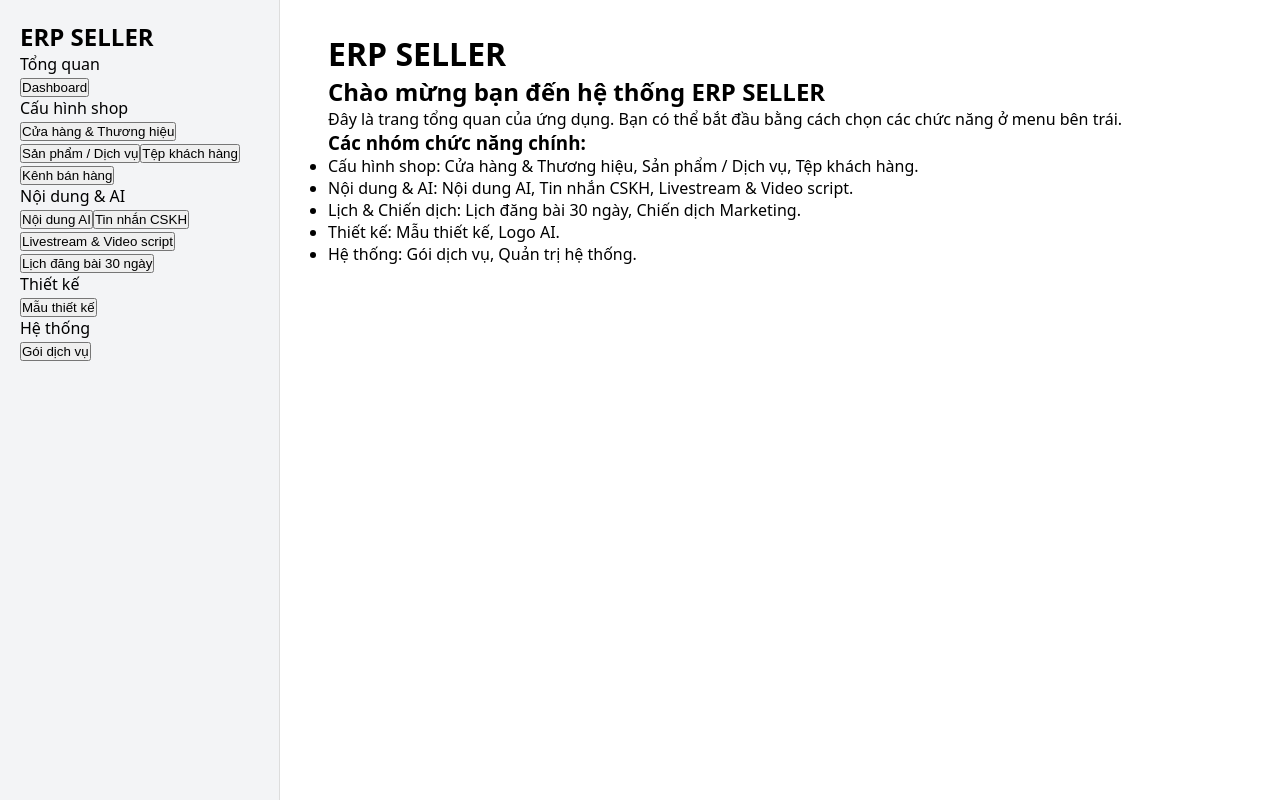
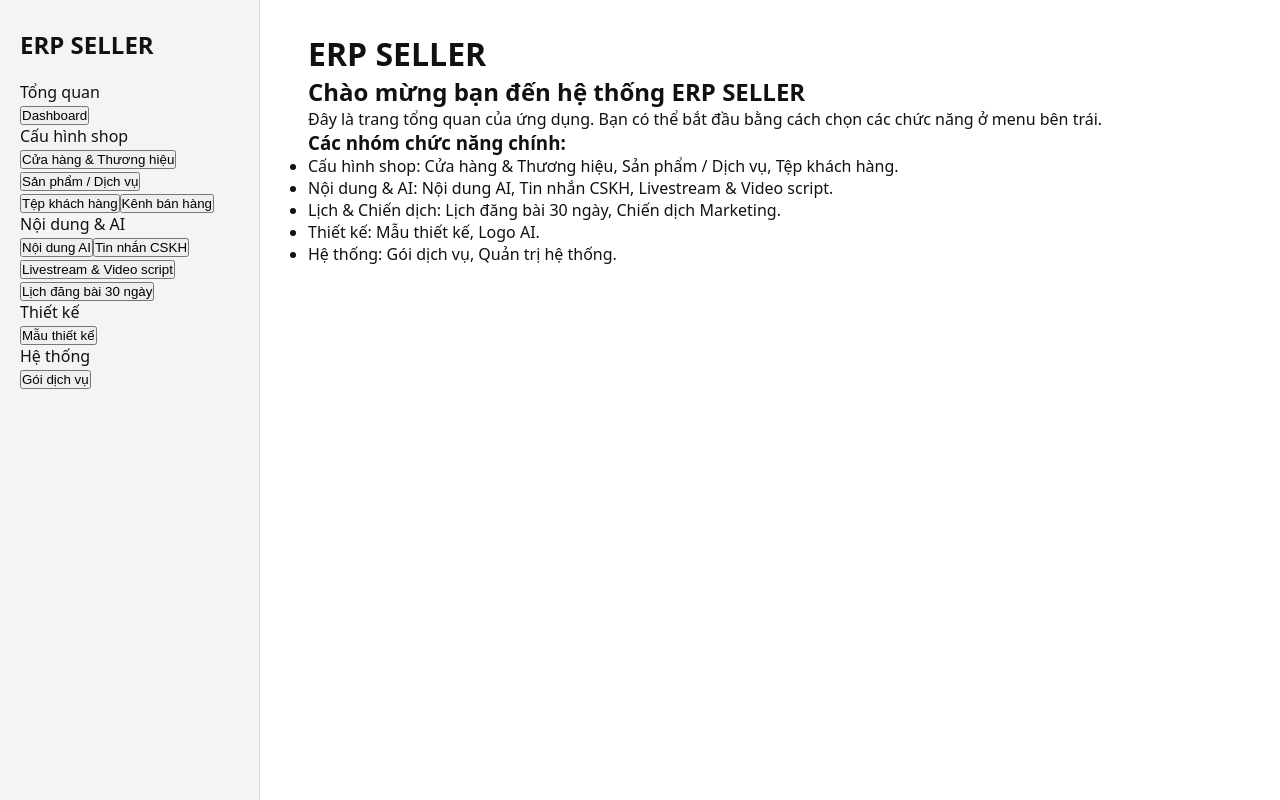
Before and after one commit to conlele0201/erp-seller-crm, a Next.js app: page / in a window 1280 px wide. Built offline with nearby package versions, Linux system fonts and the light colour scheme.

Commit message:
Update globals.css

```diff
--- a/app/globals.css
+++ b/app/globals.css
@@ -1,3 +1,4 @@
+/* Reset */
 * {
   margin: 0;
   padding: 0;
@@ -5,32 +6,59 @@
 }
 
 html, body {
-  height: 100%;
-  width: 100%;
-  font-family: system-ui, sans-serif;
+  font-family: system-ui, Arial, sans-serif;
+  background: #ffffff;
+  color: #111;
 }
 
-/* LAYOUT 2 CỘT */
-.layout-container {
-  display: flex;
-  width: 100%;
+/* Layout */
+.sidebar {
+  width: 260px;
+  background: #f4f4f4;
+  border-right: 1px solid #ddd;
   height: 100vh;
+  padding: 28px 20px;
+  overflow-y: auto;
 }
 
-/* SIDEBAR */
-.sidebar {
-  width: 280px;
-  min-width: 280px;
-  background: #f3f4f6;
-  border-right: 1px solid #ddd;
-  overflow-y: auto;
-  padding: 20px;
+.sidebar-title {
+  font-size: 24px;
+  font-weight: 700;
+  margin-bottom: 20px;
 }
 
-/* CONTENT */
-.main-content {
+.sidebar-section {
+  margin-top: 22px;
+  font-size: 14px;
+  font-weight: 600;
+  color: #555;
+}
+
+.menu-item {
+  font-size: 15px;
+  padding: 10px 14px;
+  margin-top: 6px;
+  border-radius: 6px;
+  cursor: pointer;
+  transition: 0.15s ease;
+}
+
+/* Hover */
+.menu-item:hover {
+  background: #ff6961;
+  color: white;
+}
+
+/* Active item */
+.menu-item.active {
+  background: #ff3b30; /* đỏ đậm */
+  color: white;
+  font-weight: 600;
+  width: 100%;
+}
+
+/* Đảm bảo main không bị nhảy xuống */
+main {
   flex: 1;
   padding: 40px;
-  background: white;
-  overflow-y: auto;
 }
```
